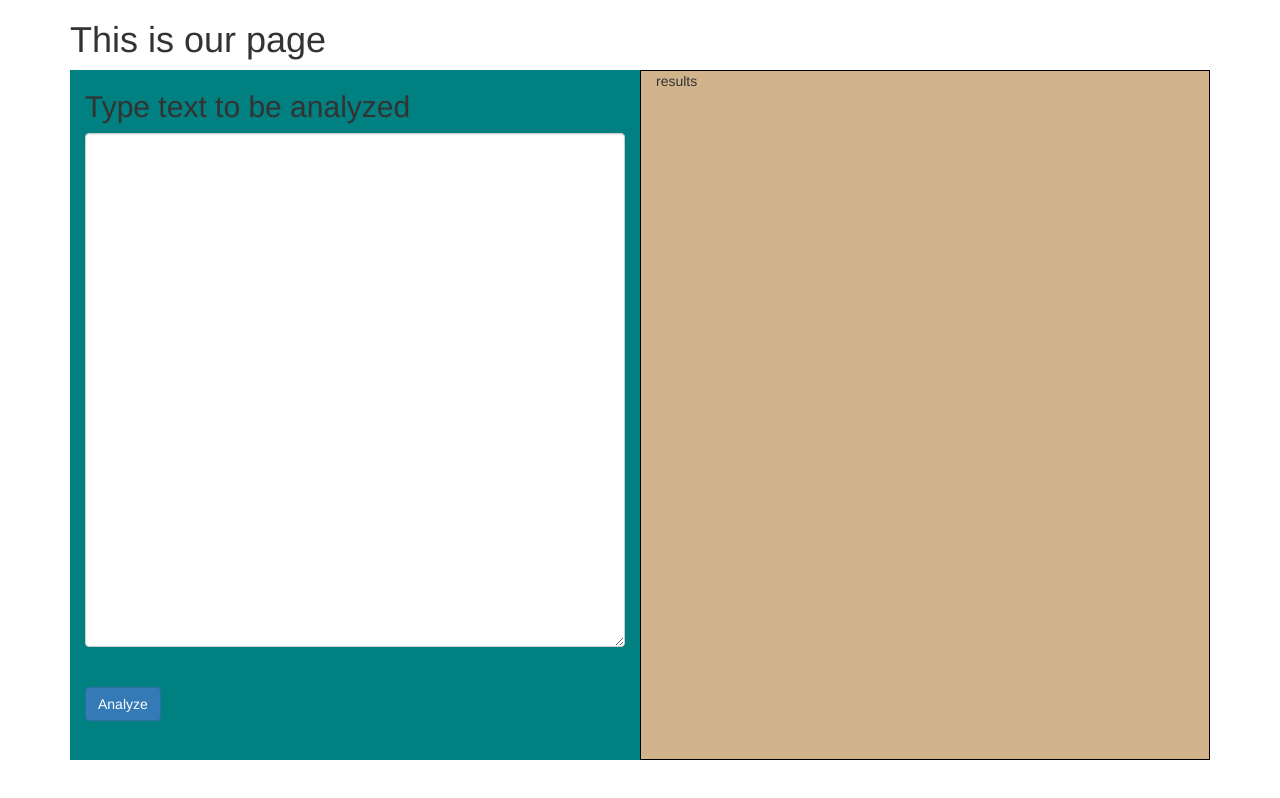
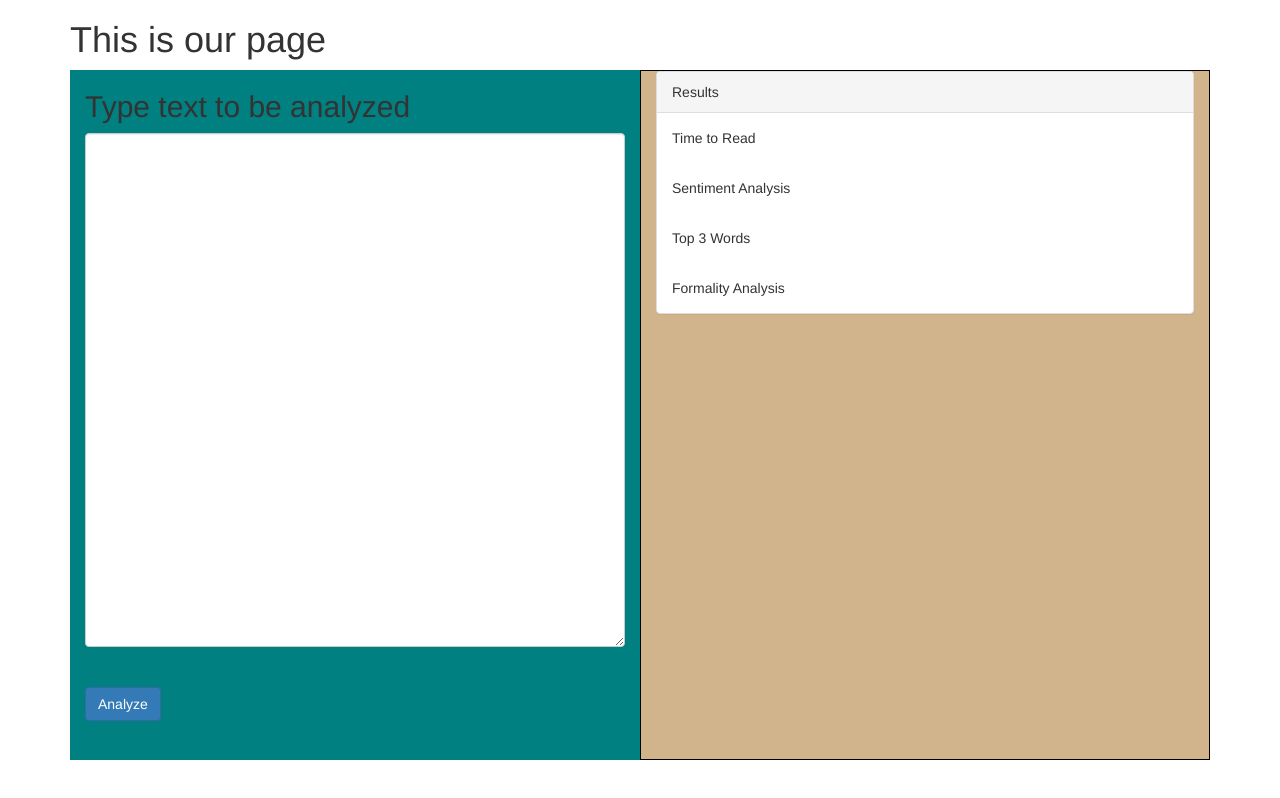
Before and after one commit to raysapida/Mini-Hackathon-Project, a plain HTML site: page index.html in a window 1280 px wide. Drawn offline with nearby package versions, Linux system fonts and the light colour scheme.

Commit message:
add panels to results div

```diff
--- a/index.html
+++ b/index.html
@@ -21,7 +21,13 @@
       </div>
 
       <div class="col-md-6 analysis">
-        <p>results</p>
+        <div class="panel panel-default">
+          <div class="panel-heading">Results</div>
+          <div class="panel-body">Time to Read</div>
+      <div class="panel-body">Sentiment Analysis</div>
+      <div class="panel-body">Top 3 Words</div>
+      <div class="panel-body">Formality Analysis</div>
+        </div>
       </div>
 
     </div>
```
